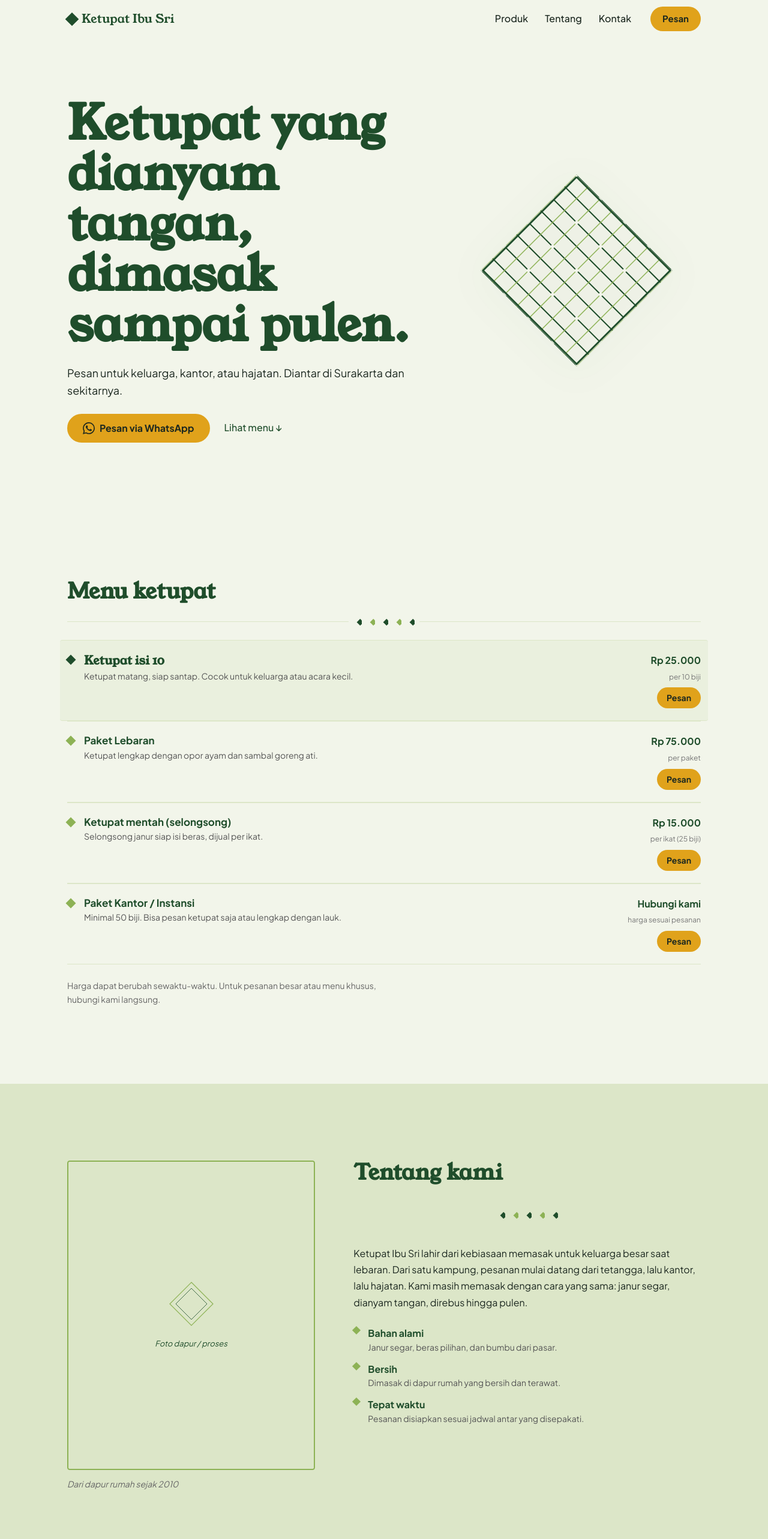
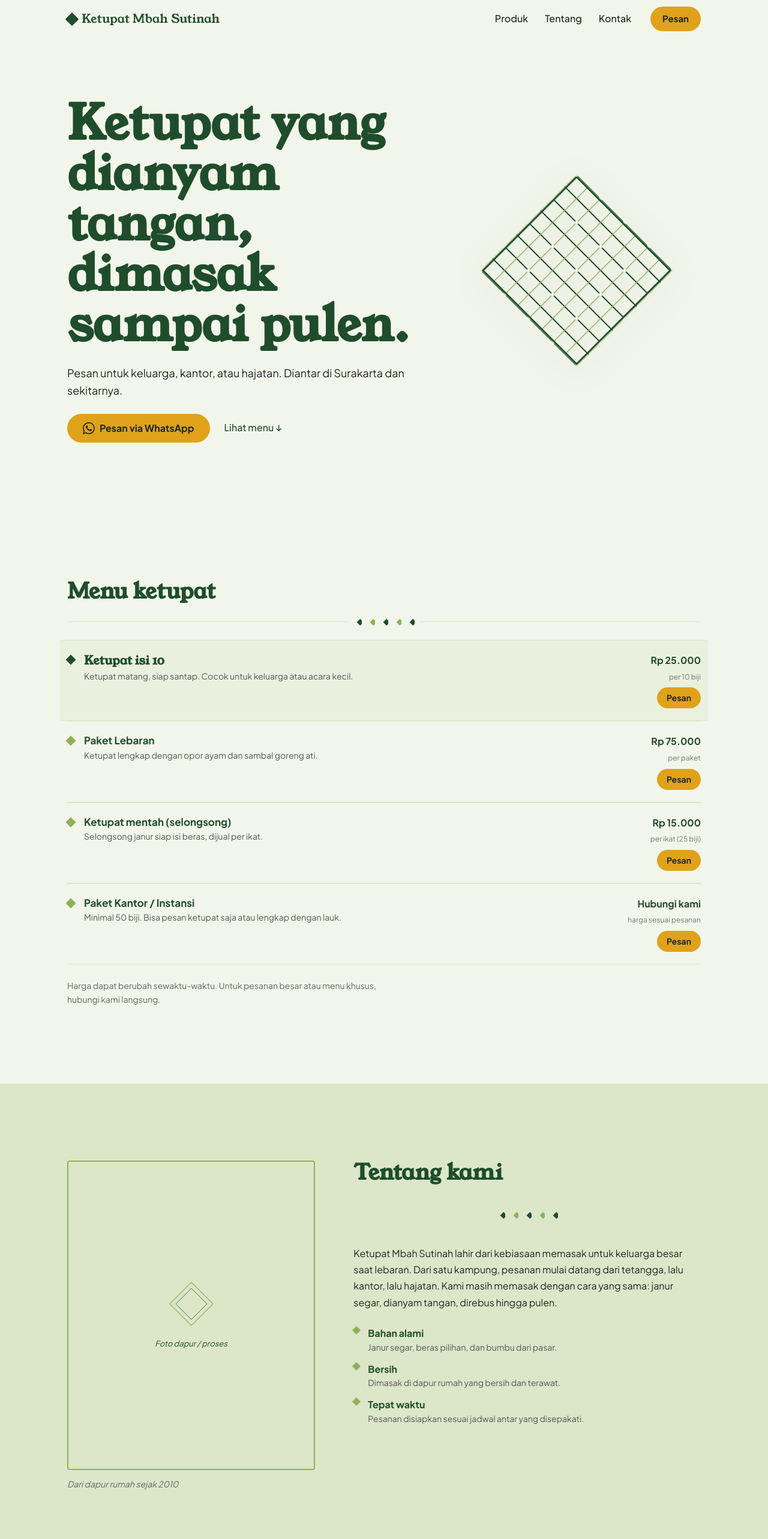
Before and after one commit to Nugikku/web-landingpage-ketupat-mbah-sutinah, a Next.js app: page / in a window 1280 px wide. Shown: the top 2566 px of the page at 60% size. Built offline with nearby package versions, Linux system fonts and the light colour scheme.

Commit message:
perbaikan nama pemilik

```diff
--- a/app/layout.jsx
+++ b/app/layout.jsx
@@ -17,12 +17,12 @@ const plusJakarta = Plus_Jakarta_Sans({
 });
 
 export const metadata = {
-  title: "Ketupat Ibu Sri — Ketupat Matang & Paket Lebaran, Surakarta",
+  title: "Ketupat Mbah Sutinah — Ketupat Matang & Paket Lebaran, Surakarta",
   description:
     "Pesan ketupat matang, paket lebaran, dan ketupat mentah (selongsong) di Surakarta. Diantar ke rumah, kantor, atau lokasi hajatan. Hubungi lewat WhatsApp.",
   keywords: ["ketupat", "ketupat lebaran", "ketupat surakarta", "pesan ketupat", "ketupat matang"],
   openGraph: {
-    title: "Ketupat Ibu Sri — Ketupat Matang & Paket Lebaran",
+    title: "Ketupat Mbah Sutinah — Ketupat Matang & Paket Lebaran",
     description:
       "Ketupat yang dianyam tangan, dimasak sampai pulen. Pesan via WhatsApp, diantar di Surakarta.",
     locale: "id_ID",
--- a/app/opengraph-image.jsx
+++ b/app/opengraph-image.jsx
@@ -1,7 +1,7 @@
 // app/opengraph-image.jsx — OG image saat dibagikan di media sosial
 import { ImageResponse } from "next/og";
 
-export const alt = "Ketupat Ibu Sri — Ketupat Matang & Paket Lebaran";
+export const alt = "Ketupat Mbah Sutinah — Ketupat Matang & Paket Lebaran";
 export const size = { width: 1200, height: 630 };
 export const contentType = "image/png";
 
@@ -43,7 +43,7 @@ export default function OGImage() {
             maxWidth: 800,
           }}
         >
-          Ketupat Ibu Sri
+          Ketupat Mbah Sutinah
         </div>
         <div
           style={{
--- a/components/sections/TentangKami.jsx
+++ b/components/sections/TentangKami.jsx
@@ -56,7 +56,7 @@ export default function TentangKami() {
           <KetupatWeave variant="divider" />
 
           <p>
-            Ketupat Ibu Sri lahir dari kebiasaan memasak untuk keluarga besar
+            Ketupat Mbah Sutinah lahir dari kebiasaan memasak untuk keluarga besar
             saat lebaran. Dari satu kampung, pesanan mulai datang dari tetangga,
             lalu kantor, lalu hajatan. Kami masih memasak dengan cara yang sama:
             janur segar, dianyam tangan, direbus hingga pulen.
--- a/data/site.js
+++ b/data/site.js
@@ -1,6 +1,6 @@
 // data/site.js — Ganti semua nilai placeholder sebelum deploy
 export const site = {
-  nama: "Ketupat Ibu Sri",
+  nama: "Ketupat Mbah Sutinah",
   tagline: "Ketupat yang dianyam tangan, dimasak sampai pulen.",
   deskripsi:
     "Pesan untuk keluarga, kantor, atau hajatan. Diantar di Surakarta dan sekitarnya.",
```
